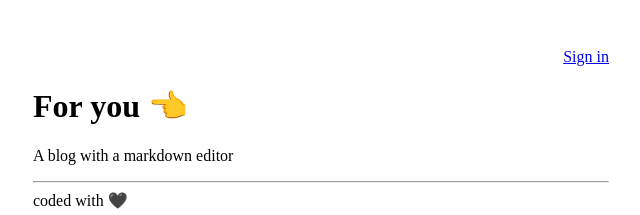
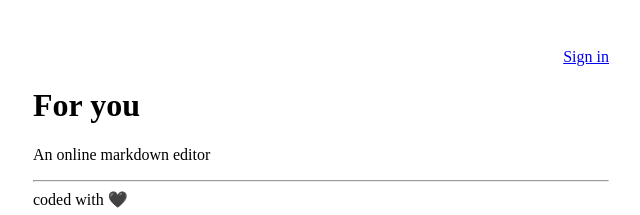
Before and after one commit to kndwin/foryou, a Next.js app: page / in a window 1280 px wide. Shown: the top 215 px of the page, without its empty margins (319-959 px from the left). Built offline with nearby package versions, Linux system fonts and the light colour scheme; no server answers.

Commit message:
🎉 github authentication works!

```diff
--- a/components/Layout.tsx
+++ b/components/Layout.tsx
@@ -1,5 +1,4 @@
 import React, { ReactNode } from 'react'
-//import Link from 'next/link'
 import Head from 'next/head'
 import styles from './Layout.module.scss'
 import { signOut, signIn, useSession } from 'next-auth/client'
--- a/pages/index.tsx
+++ b/pages/index.tsx
@@ -1,11 +1,19 @@
 import Layout from '../components/Layout'
+import { useSession } from 'next-auth/client'
+import Link from 'next/link'
 
 export default function IndexPage () {
-  console.log(process.env.GITHUB_ID)
+  const [session] = useSession()
+
   return (
     <Layout title="For you">
-      <h1>For you 👈</h1>
-      <p>A blog with a markdown editor</p>
+      <h1>For you</h1>
+      <p>An online markdown editor</p>
+      {session && <>
+        <Link href='/editor'>
+          <a>Editor</a>
+        </Link>
+      </>}
     </Layout>
   )
 }
```
